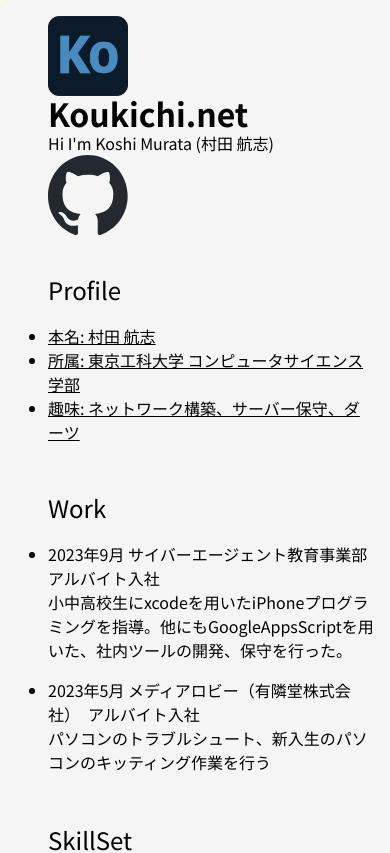
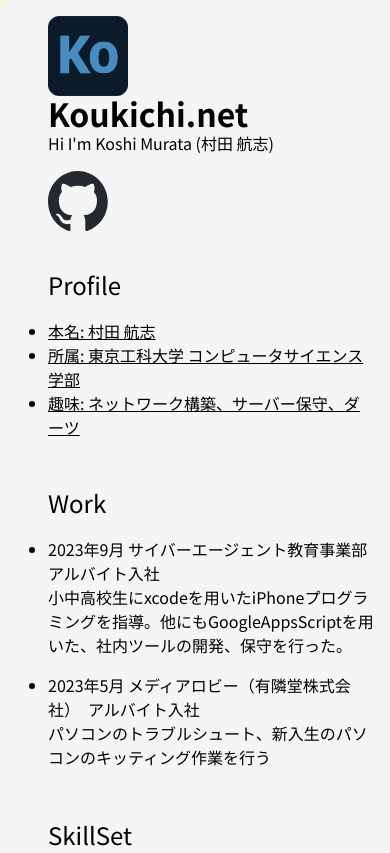
Before and after one commit to Drkoukichi/portfoliio, a React (Vite) app: page / in a window 390 px wide. Shown: the top 853 px of the page. Built offline with nearby package versions, Linux system fonts and the light colour scheme.

Commit message:
fix:change git icon size

```diff
--- a/src/App.css
+++ b/src/App.css
@@ -62,22 +62,39 @@ body{
 .title{
   padding-left:2rem;
   @media screen and (max-width:700px) {
-    padding-left: 0rem;
+    padding-left:0rem;
   }
+  .snsLinks{
+    width: 25%;
+    height: 25%;
+  }
+}
 
-  img{
-    width: 5rem;
+.title_img{
+  width: 5rem;
     height: 5rem;
     min-width: 60px;
     min-height: 60px;
     @media screen and (max-width:700px) {
       margin-left: 2rem;
+    }
 
-    }
-  }
-  .snsLinks{
-    width: 25%;
-    height: 25%;
+}
+
+.snsLinks{
+  display:frex;
+  flex-direction: row;
+}
+
+.github_img{
+  width: 5rem;
+  height: 5rem;
+  min-width: 60px;
+  min-height: 60px;
+  @media screen and (max-width:700px) {
+    margin-top :1rem;
+    width: 3rem;
+    height: 3rem;
   }
 }
 
--- a/src/App.tsx
+++ b/src/App.tsx
@@ -10,12 +10,14 @@ function App() {
     <>
     <div className='bgpage'>
       <div className='title flex'>
-        <img className='my_img' src={koukichi_img}/>
+        <img className='title_img' src={koukichi_img}/>
         <div className='my_name' >
           <h1>Koukichi.net</h1>
           <p className='p'> Hi I'm Koshi Murata (村田 航志)</p>
         </div>
-        <a href="https://github.com/Drkoukichi"><img className='my_img' src={github}/></a>
+        <div className="title_img">
+          <a href="https://github.com/Drkoukichi"><img className='github_img' src={github}/></a>
+        </div>
       </div>
       <div className='b-1 flex'>
         <div className='body-left'>
```
